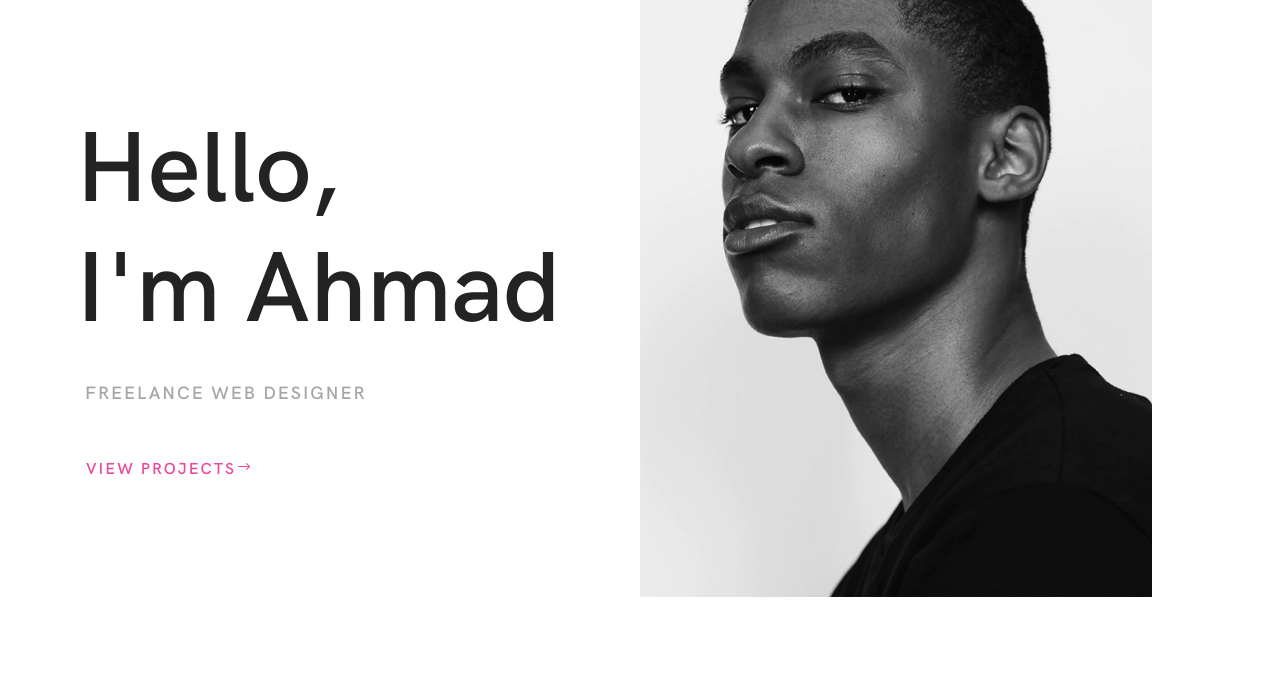
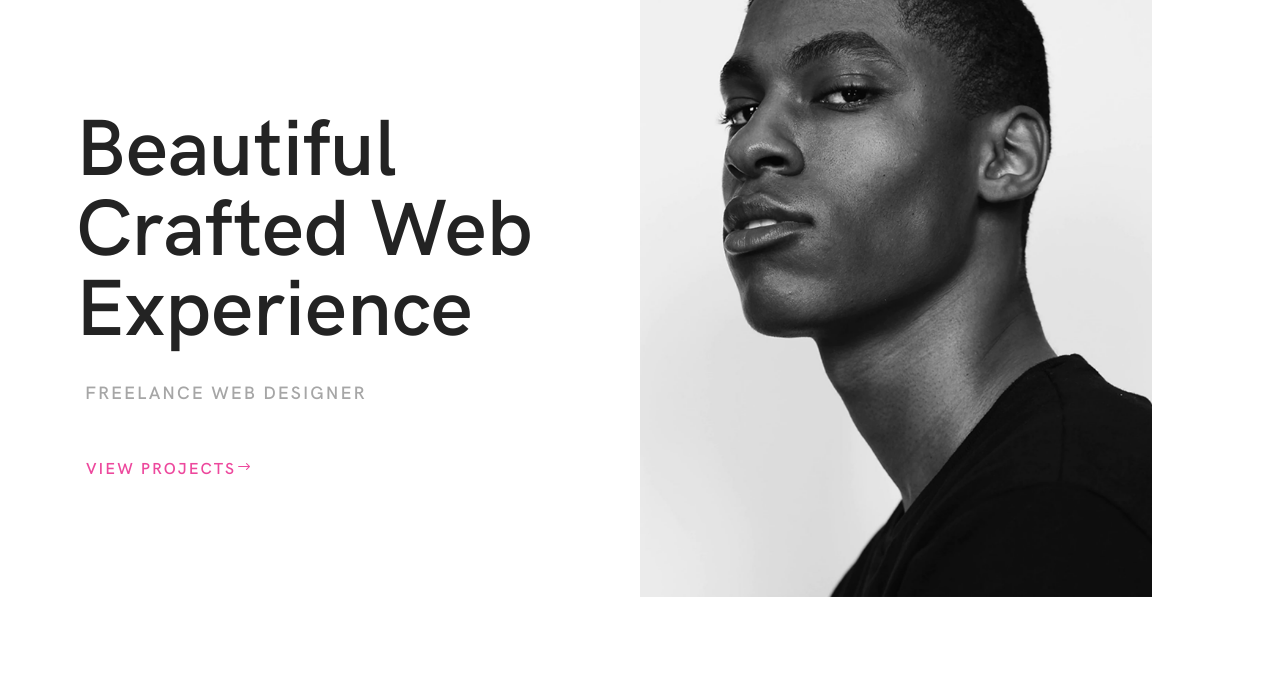
Before and after one commit to AhmadHJabu/Ahmad, a website: page index.html in a window 1280 px wide. Shown: the part 103-777 px from the top of the page. Drawn offline with Linux system fonts and the light colour scheme.

Commit message:
change line height and text size h2

```diff
--- a/index.html
+++ b/index.html
@@ -90,7 +90,7 @@
         <div class="row h-100 align-items-center">
           <div class="col-12">
             <div class="welcome-text">
-              <h2 data-animation="bounceInUp" data-delay="400ms">Hello, <br>I'm Ahmad <br></h2>
+              <h2 data-animation="bounceInUp" data-delay="400ms">Beautiful<br>Crafted web<br>Experience</h2>
               <h5 data-animation="bounceInUp" data-delay="600ms">Freelance Web Designer</h5>
               <a href="projects.html" class="btn" data-animation="bounceInUp" data-delay="800ms">View Projects<i class="arrow_right"></i></a>
             </div>
--- a/style.css
+++ b/style.css
@@ -608,13 +608,13 @@ ul {
   z-index: 1;
   margin-top: 100px; }
   .welcome-text h2 {
-    font-size: 100px;
+    font-size: 80px;
     color: #232323;
     display: block;
     text-transform: capitalize;
     margin-left: -9px;
     margin-bottom: 30px;
-    line-height: 1.2; }
+    line-height: 1; }
     @media only screen and (min-width: 992px) and (max-width: 1199px) {
       .welcome-text h2 {
         font-size: 72px;
```
